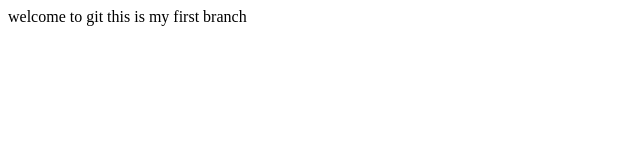
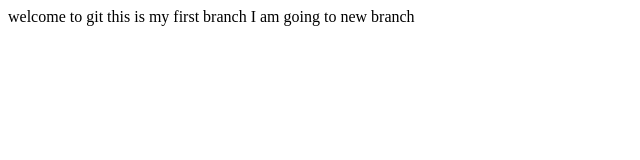
Before and after one commit to arshiacerd/practice, a plain HTML site: page index.html in a window 1280 px wide. Shown: the whole page, without its empty margins (0-640 px from the left). Drawn offline with Linux system fonts and the light colour scheme.

Commit message:
updated files

```diff
--- a/index.html
+++ b/index.html
@@ -8,5 +8,6 @@
 <body>
 welcome to git
 this is my first branch
+I am going to new branch
 </body>
 </html>
```
Also changed, not shown: new.html (added).
